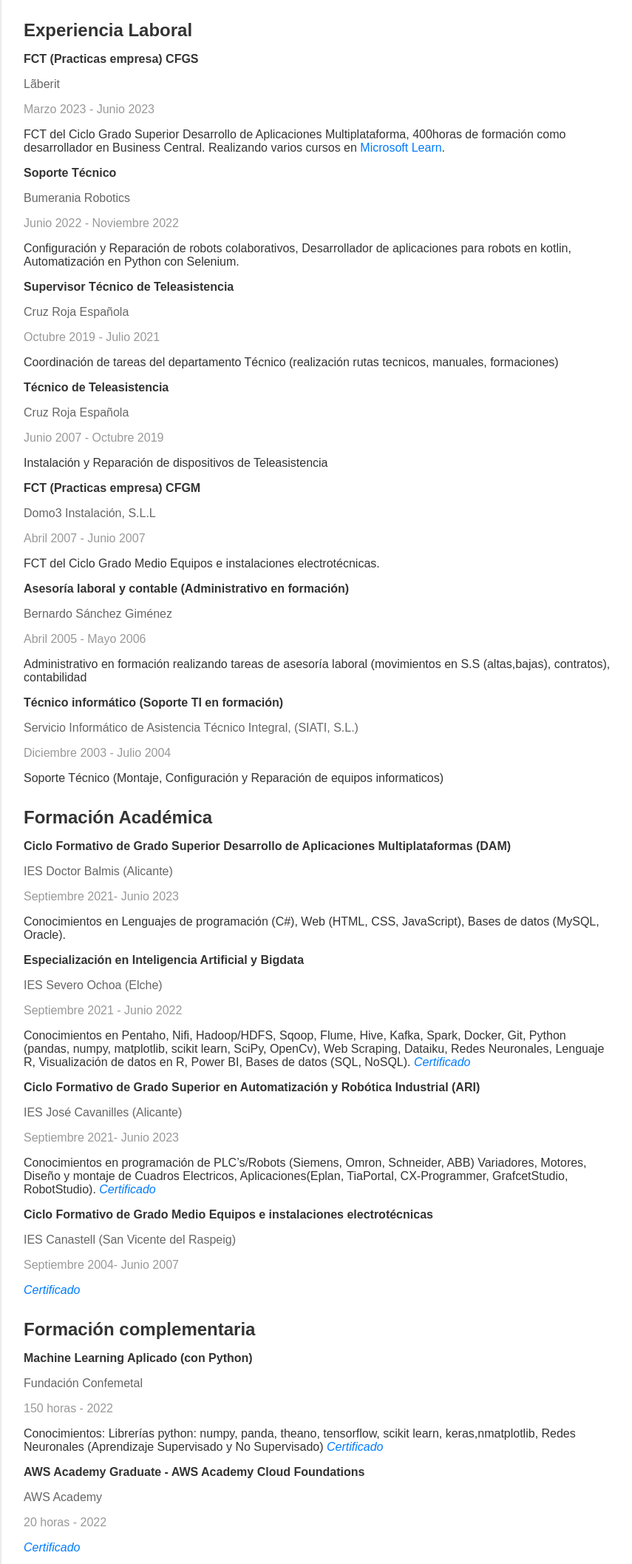
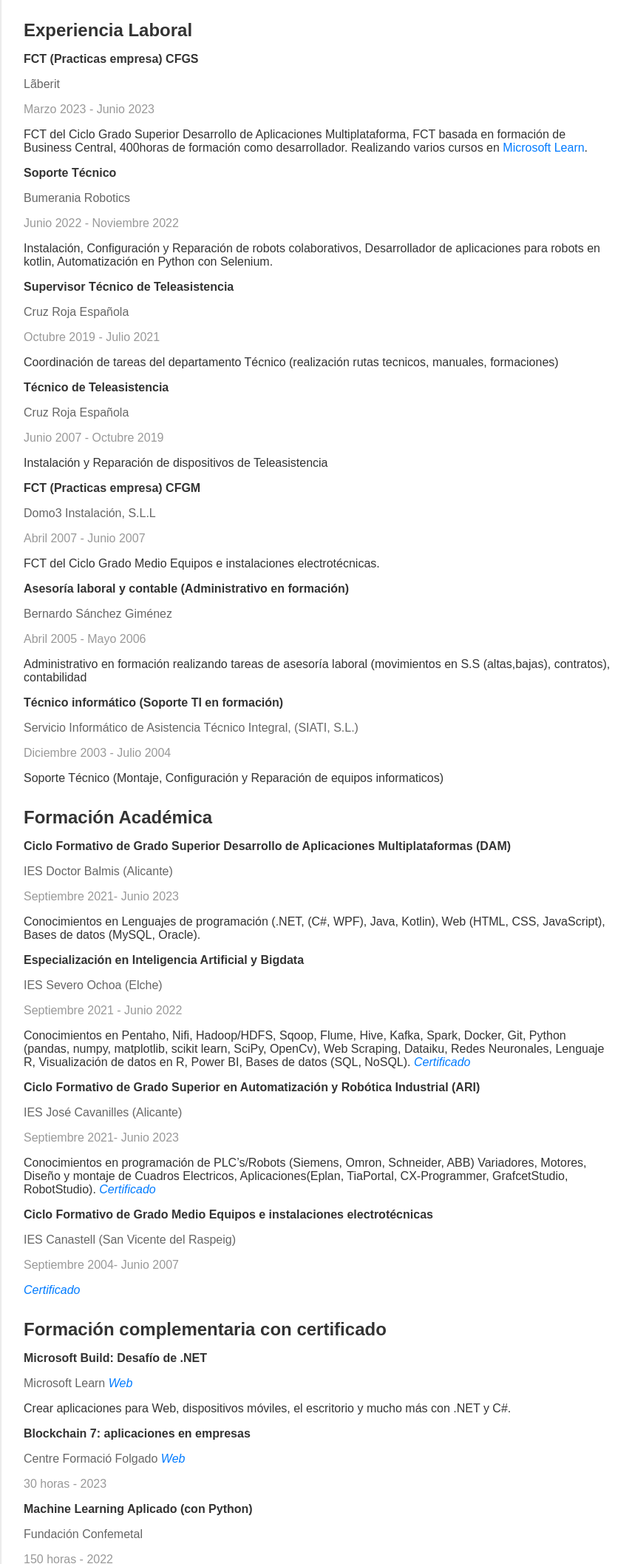
Before and after one commit to Zurichk/zurichk.github.io, a plain HTML site: page index.html in a window 1280 px wide. Shown: the part 391-2505 px from the top of the page at 74% size, without its empty margins (208-1063 px from the left). Drawn offline with Linux system fonts and the light colour scheme.

Commit message:
Añado .NET

```diff
--- a/index.html
+++ b/index.html
@@ -46,9 +46,9 @@
                     <p class="job-title">FCT (Practicas empresa) CFGS</p>
                     <p class="company">Lãberit</p>
                     <p class="dates">Marzo 2023 - Junio 2023</p>
-                    <p>FCT del Ciclo Grado Superior Desarrollo de Aplicaciones Multiplataforma, 400horas de formación
-                        como desarrollador
-                        en Business Central. Realizando varios cursos en <a
+                    <p>FCT del Ciclo Grado Superior Desarrollo de Aplicaciones Multiplataforma, FCT basada en formación
+                        de Business Central, 400horas de formación
+                        como desarrollador. Realizando varios cursos en <a
                             href="https://learn.microsoft.com/es-es/users/AdrinEspPea-7665" target="_blank">Microsoft
                             Learn</a>. </p>
                 </li>
@@ -56,7 +56,8 @@
                     <p class="job-title">Soporte Técnico</p>
                     <p class="company">Bumerania Robotics</p>
                     <p class="dates">Junio 2022 - Noviembre 2022</p>
-                    <p>Configuración y Reparación de robots colaborativos, Desarrollador de aplicaciones para robots en
+                    <p>Instalación, Configuración y Reparación de robots colaborativos, Desarrollador de aplicaciones
+                        para robots en
                         kotlin, Automatización en Python con Selenium.</p>
                 </li>
                 <li>
@@ -102,7 +103,8 @@
                         (DAM)</p>
                     <p class="institution">IES Doctor Balmis (Alicante)</p>
                     <p class="dates">Septiembre 2021- Junio 2023</p>
-                    <p>Conocimientos en Lenguajes de programación (C#), Web (HTML, CSS, JavaScript), Bases de datos
+                    <p>Conocimientos en Lenguajes de programación (.NET, (C#, WPF), Java, Kotlin), Web (HTML, CSS,
+                        JavaScript), Bases de datos
                         (MySQL, Oracle).</p>
                 </li>
                 <li>
@@ -137,8 +139,24 @@
         </div>
 
         <div class="education">
-            <h2>Formación complementaria </h2>
+            <h2>Formación complementaria con certificado</h2>
             <ul>
+                <li>
+                    <p class="degree">Microsoft Build: Desafío de .NET</p>
+                    <p class="institution">Microsoft Learn <i><a
+                                href="https://learn.microsoft.com/es-es/users/cloudskillschallenge/collections/moqrtqmjz7d8?WT.mc_id=cloudskillschallenge_150aae80-e46b-4a07-894a-5247fcdfcbad"
+                                target="_blank" rel="atu">Web</a></i></p>
+                    <p>Crear aplicaciones para Web, dispositivos móviles, el escritorio y mucho más con .NET y C#. <!--<i><a
+                                href="titulos/Otra/mlpy.pdf" target="_blank" rel="mlpy">Certificado</a></i>--></p>
+                </li>
+                <li>
+                    <p class="degree">Blockchain 7: aplicaciones en empresas</p>
+                    <p class="institution">Centre Formació Folgado <i><a href="https://campusvirtual.cffolgado.com/"
+                                target="_blank" rel="atu">Web</a></i></p>
+                    <p class="dates">30 horas - 2023</p>
+                    <!--<p><i><a href="titulos/Otra/AUTÓMATAS_PROGRAMABLES.pdf" target="_blank"
+                                rel="AUTÓMATAS_PROGRAMABLES">Certificado</a></i></p>-->
+                </li>
                 <li>
                     <p class="degree">Machine Learning Aplicado (con Python)</p>
                     <p class="institution">Fundación Confemetal</p>
@@ -206,6 +224,17 @@
                 </li>
             </ul>
         </div>
+        <div class="education">
+            <h2>Formación complementaria sin certificado</h2>
+            <ul>
+                <li>
+                    <p class="degree">Kotlin para principiantes</p>
+                    <p class="institution">Udemy <a href="https://www.udemy.com/course/curso-basico-kotlin/">Link</a>
+                    </p>
+                    <p class="dates">Junio 2023</p>
+                </li>
+            </ul>
+        </div>
         <div class="projects">
             <h2>Proyectos</h2>
             <ul>
```
